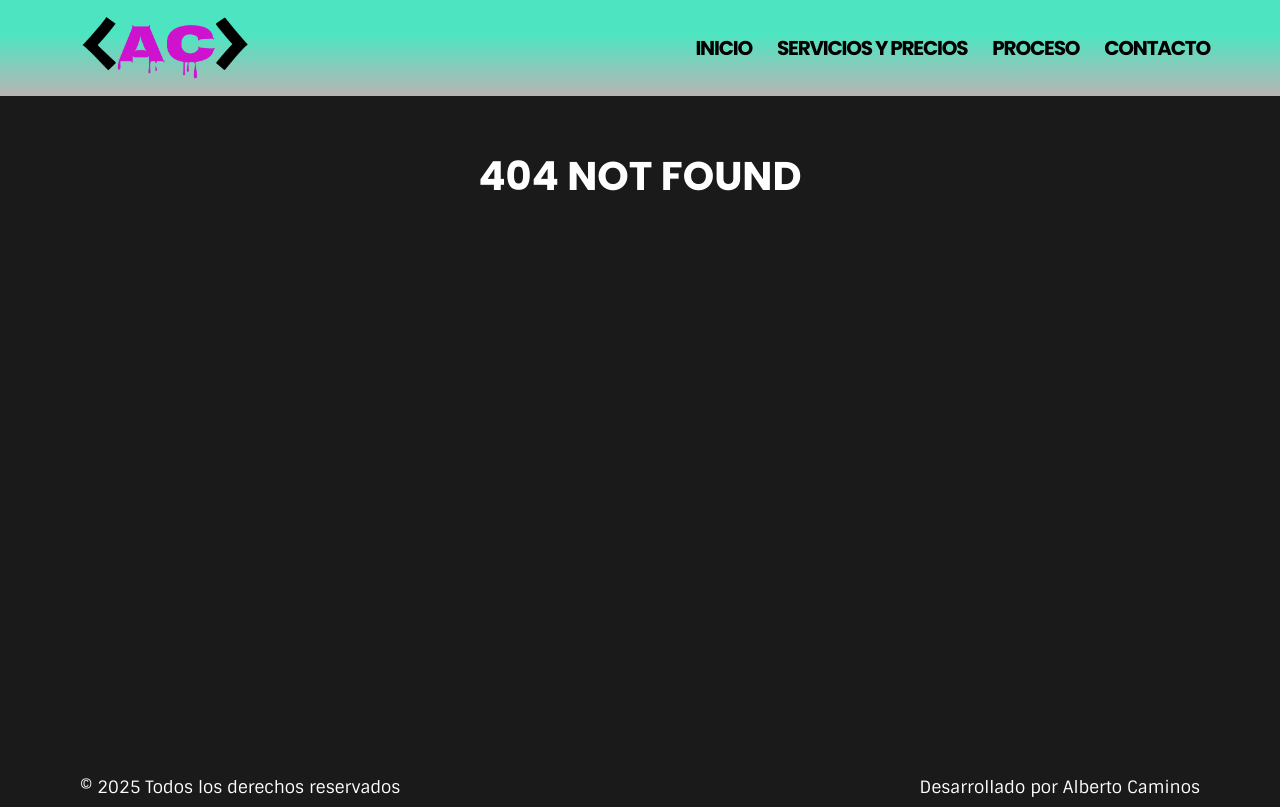
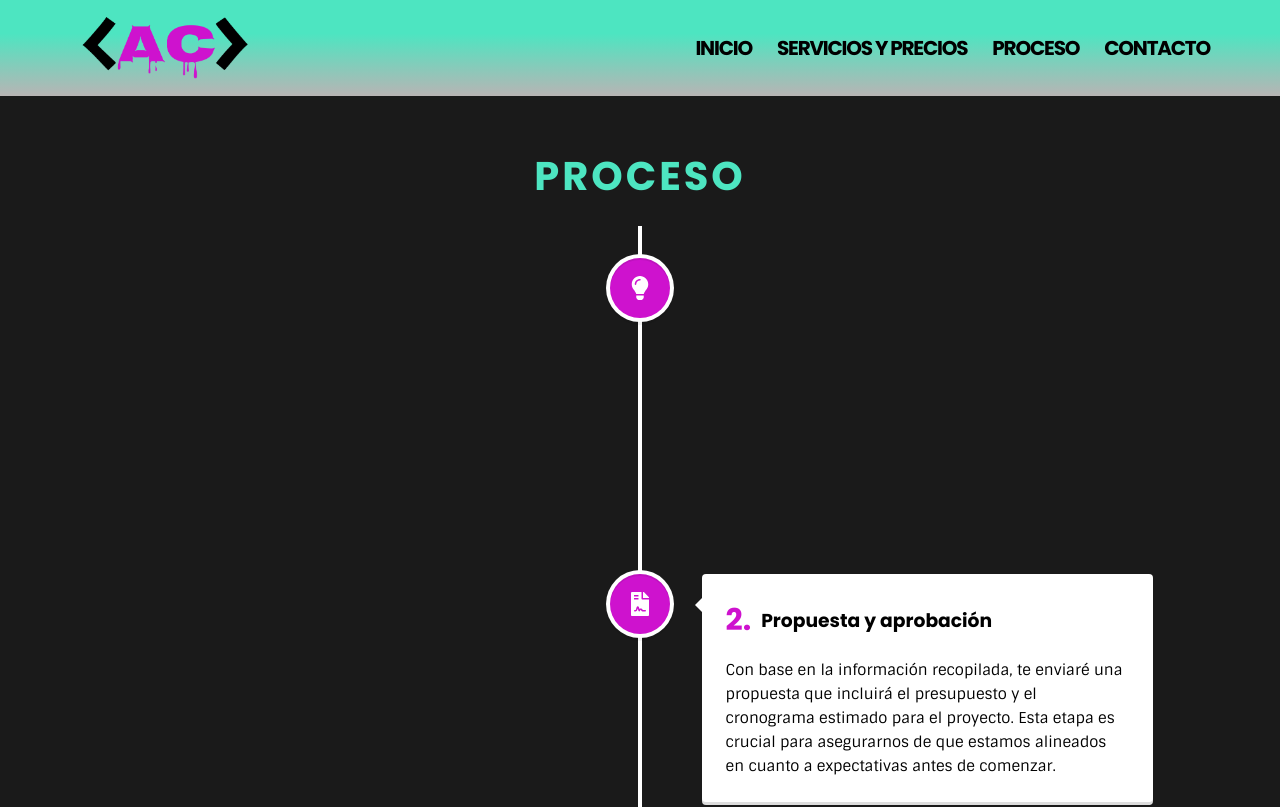
Before and after one commit to AlbeerC/portfolio-freelance, a React (Vite) app: page /proceso in a window 1280 px wide. Before the commit this address had no page. Shown: the top 807 px of the page. Built offline with nearby package versions, Linux system fonts and the light colour scheme.

Commit message:
new section process with timeline

```diff
--- a/package.json
+++ b/package.json
@@ -16,6 +16,7 @@
     "react-loader-spinner": "^6.1.0",
     "react-router-dom": "^6.19.0",
     "react-scroll": "^1.9.0",
+    "react-vertical-timeline-component": "^3.5.3",
     "swiper": "^11.0.5"
   },
   "devDependencies": {
--- a/src/App.jsx
+++ b/src/App.jsx
@@ -6,6 +6,7 @@ import MainLayout from './components/MainLayout/MainLayout'
 import Footer from './components/Footer/Footer'
 import NotFound from './components/NotFound/NotFound'
 import Prices from './components/Prices/Prices'
+import Process from './components/Process/Process'
 
 function App() {
 
@@ -15,7 +16,8 @@ function App() {
         <Routes>
           <Route path='/' element={<MainLayout /> } />
           <Route path='*' element={<NotFound /> } />
-          <Route path='/precios' element={<Prices /> }/>
+          <Route path='/precios' element={<Prices /> } />
+          <Route path='/proceso' element={<Process /> } />
         </Routes>
         <Footer />
     </BrowserRouter>
--- a/src/components/Contact/Contact.scss
+++ b/src/components/Contact/Contact.scss
@@ -97,6 +97,10 @@
                 color: #7b74ff;
                 text-decoration: none;
             }
+
+            @include responsive (tablet) {
+                font-size: 1.5rem;
+            }
         }
     }
 }
--- a/src/components/Navbar/Navbar.jsx
+++ b/src/components/Navbar/Navbar.jsx
@@ -25,7 +25,7 @@ function Navbar () {
                 <ul>
                     <li><a href='/#home' className='active'>Inicio</a></li>
                     <li><Link to="/precios">Servicios y precios</Link></li>
-                    <li><a href="">Proceso</a></li>
+                    <li><Link to="/proceso">Proceso</Link></li>
                     <li><a href='/#contact'>Contacto</a></li>
                 </ul>
             </nav>
--- /dev/null
+++ b/src/components/Process/Process.jsx
@@ -0,0 +1,78 @@
+import './Process.scss'
+import { VerticalTimeline, VerticalTimelineElement } from 'react-vertical-timeline-component'
+import 'react-vertical-timeline-component/style.min.css'
+import { FaLightbulb, FaFileContract, FaPaintBrush, FaCode, FaSearch, FaCogs, FaRocket, FaLifeRing } from 'react-icons/fa'
+
+function Process () {
+
+    const steps = [
+        {
+            id: 1,
+            title: "Descubrimiento y Planificación",
+            description: "En esta fase, nos comunicaremos para entender tus necesidades, objetivos y expectativas. Definiré el propósito del sitio web, la estructura general y las funcionalidades necesarias. Esto puede incluir la elección de las secciones del sitio, las características específicas y el diseño visual.",
+            icon: <FaLightbulb />
+        },
+        {
+            id: 2,
+            title: "Propuesta y aprobación",
+            description: "Con base en la información recopilada, te enviaré una propuesta que incluirá el presupuesto y el cronograma estimado para el proyecto. Esta etapa es crucial para asegurarnos de que estamos alineados en cuanto a expectativas antes de comenzar.",
+            icon: <FaFileContract />
+        },
+        {
+            id: 3,
+            title: "Diseño",
+            description: "En esta fase, crearé un diseño visual para el sitio, basándome en tus preferencias y en las mejores prácticas de usabilidad. Este diseño será revisado y aprobado antes de continuar. También se adaptará a dispositivos móviles para asegurar una experiencia fluida en todos los dispositivos.",
+            icon: <FaPaintBrush />
+        },
+        {
+            id: 4,
+            title: "Desarrollo",
+            description: "Una vez aprobado el diseño, comenzaré con el desarrollo del sitio web. Utilizaré las tecnologías más adecuadas para crear un sitio funcional y atractivo. Durante esta fase, mantendré una comunicación constante para asegurarnos de que el progreso se ajusta a tus expectativas.",
+            icon: <FaCode />
+        },
+        {
+            id: 5,
+            title: "Revisión y ajustes",
+            description: "Una vez que el sitio esté listo, lo revisarás en detalle. Realizaré cualquier ajuste necesario basado en tus comentarios, ya sea en el diseño, la funcionalidad o el contenido.",
+            icon: <FaSearch />
+        },
+        {
+            id: 6,
+            title: "Pruebas y optimización",
+            description: "Después de revisar el sitio, realizaré pruebas para asegurar que todo funcione correctamente. También optimizaré el sitio para mejorar su rendimiento y la experiencia del usuario.",
+            icon: <FaCogs />
+        },
+        {
+            id: 7,
+            title: "Lanzamiento",
+            description: "Una vez que todo esté aprobado, procederé con el lanzamiento. Configuraré el dominio y realizaré el deploy del sitio en el servidor, asegurándome de que todo esté listo para que el sitio sea accesible al público.",
+            icon: <FaRocket />
+        },
+        {
+            id: 8,
+            title: "Soporte y mantenimiento",
+            description: "Después del lanzamiento, estaré disponible para cualquier ajuste o duda que pueda surgir. Ofrezco soporte para asegurarnos de que el sitio siga funcionando de manera óptima.",
+            icon: <FaLifeRing />
+        }
+    ]
+
+    return (
+        <section className="process">
+            <h2 className="section-title">Proceso</h2>
+
+            <VerticalTimeline>
+                {steps.map((step, idx) => (
+                    <VerticalTimelineElement
+                    key={idx}
+                    iconStyle={{ background: '#ce12ce', color: '#fff' }}
+                    icon={step.icon} >
+                    <h3><span>{step.id}.</span>{step.title}</h3>
+                    <p>{step.description}</p>
+                    </VerticalTimelineElement>
+                ))}
+            </VerticalTimeline>
+        </section>
+    )
+}
+
+export default Process
--- /dev/null
+++ b/src/components/Process/Process.scss
@@ -0,0 +1,34 @@
+@import '../../scss/variables.scss';
+
+.process {
+    padding: 5rem 7rem;
+    min-height: 80vh;
+
+    @media (max-width: 480px) {
+        padding: 2rem;
+    }
+
+    h2 {
+        margin-bottom: 2rem;
+    }
+
+    h3 {
+        display: flex;
+        align-items: center;
+        gap: 1rem;
+
+        span {
+            color: $pink;
+            font-size: 3rem;
+            font-weight: bold;
+        }
+    }
+
+    p {
+        font-size: 1.5rem !important;
+
+        @media (max-width: 480px) {
+            font-size: 1.2rem !important;
+        }
+    }
+}
```
Also changed, not shown: 1 other file (tests, documents, lock files or other folders).
